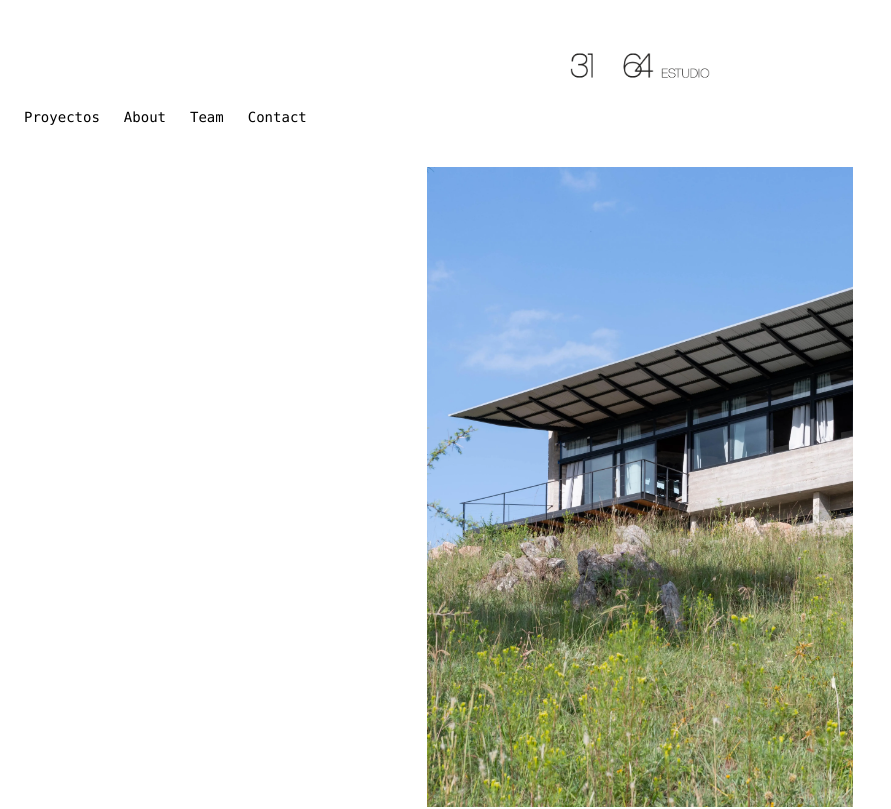
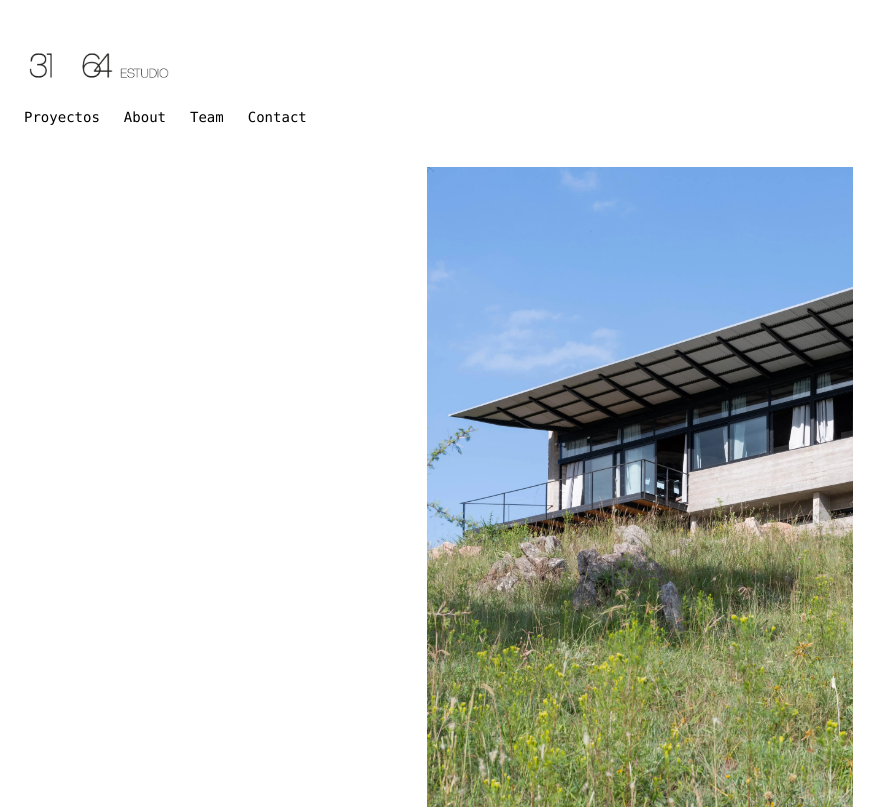
Before and after one commit to lalipognante/portfolio-3164-estudio, a Next.js app: page / in a window 1280 px wide. Shown: the top 809 px of the page, without its empty margins (0-891 px from the left). Built offline with nearby package versions, Linux system fonts and the light colour scheme.

Commit message:
Update layout.tsx

```diff
--- a/app/layout.tsx
+++ b/app/layout.tsx
@@ -16,7 +16,7 @@
     <html lang="es">
       <body className="font-mono px-6 py-10">
         <header className="mb-10">
-          <div className="flex justify-center mb-4">
+          <div className="flex justify-start mb-4">
             <Image
               src="/logoGris.png"
               alt="31 64 Estudio"
```
